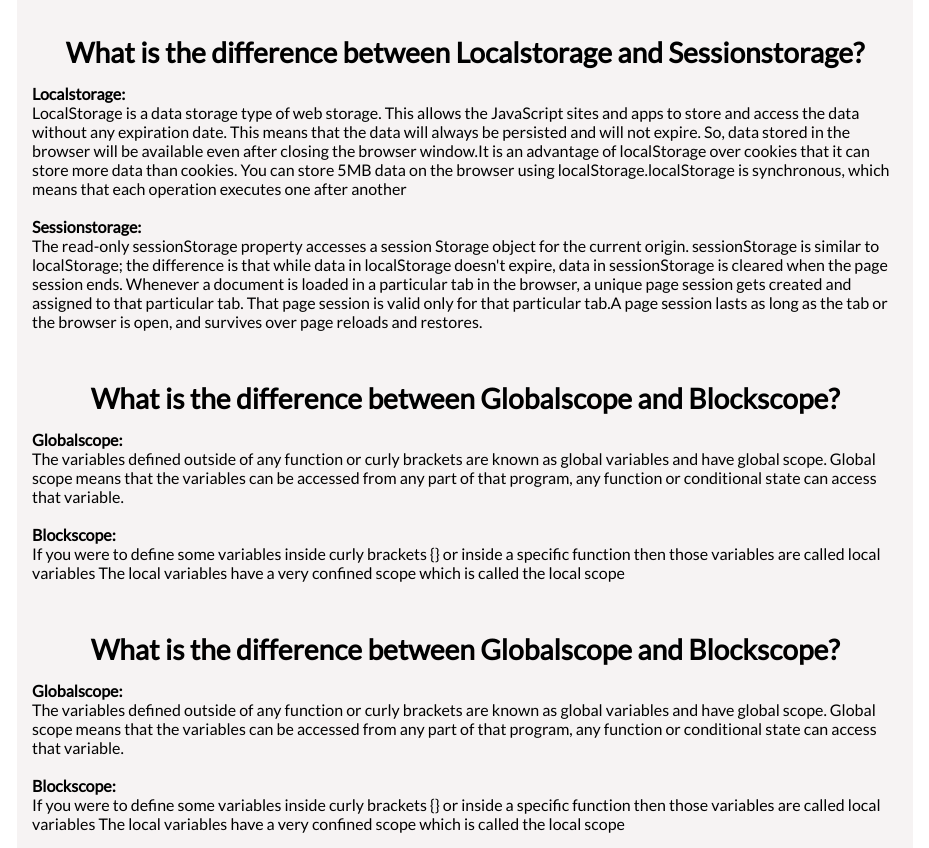
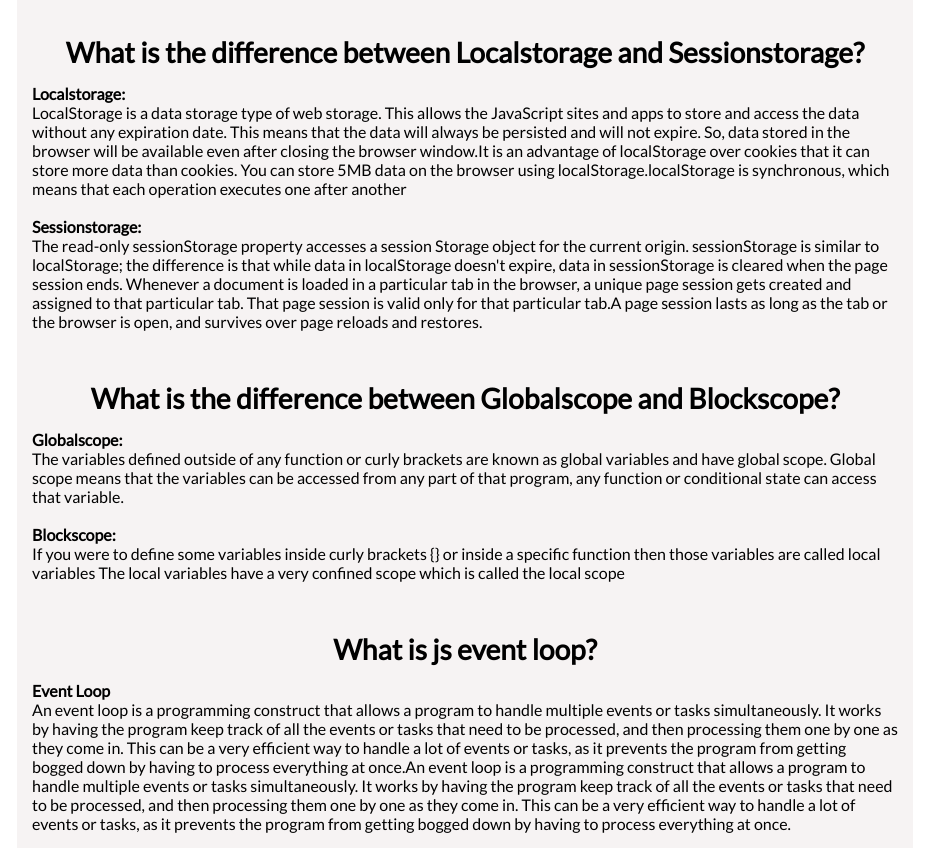
Before and after one commit to sagor019954/assignment-9-master-key, a plain HTML site: page blog.html in a window 1280 px wide. Shown: the whole page, without its empty margins (175-1104 px from the left). Drawn offline with Linux system fonts and the light colour scheme.

Commit message:
scope adde

```diff
--- a/blog.html
+++ b/blog.html
@@ -57,18 +57,20 @@
             </section>
             <section class="blog">
                 <div class="blog-heading">
-                    <h1>What is the difference between Globalscope and Blockscope?</h1>
+                    <h1>What is js event loop?</h1>
                 </div>
                 <div>
-                    <h4>Globalscope:</h4>
-                    <p>The variables defined outside of any function or curly brackets are known as global variables and
-                        have global scope. Global scope means that the variables can be accessed from any part of that
-                        program, any function or conditional state can access that variable.</p>
-                    <br>
-                    <h4>Blockscope:</h4>
-                    <p>If you were to define some variables inside curly brackets {} or inside a specific function then
-                        those variables are called local variables The local variables have a very confined scope which
-                        is called the local scope</p>
+                    <h4>Event Loop</h4>
+                    <p>An event loop is a programming construct that allows a program to handle multiple events or tasks
+                        simultaneously. It works by having the program keep track of all the events or tasks that need
+                        to be processed, and then processing them one by one as they come in. This can be a very
+                        efficient way to handle a lot of events or tasks, as it prevents the program from getting bogged
+                        down by having to process everything at once.An event loop is a programming construct that
+                        allows a program to handle multiple events or tasks simultaneously. It works by having the
+                        program keep track of all the events or tasks that need to be processed, and then processing
+                        them one by one as they come in. This can be a very efficient way to handle a lot of events or
+                        tasks, as it prevents the program from getting bogged down by having to process everything at
+                        once.</p>
                 </div>
             </section>
         </section>
```
